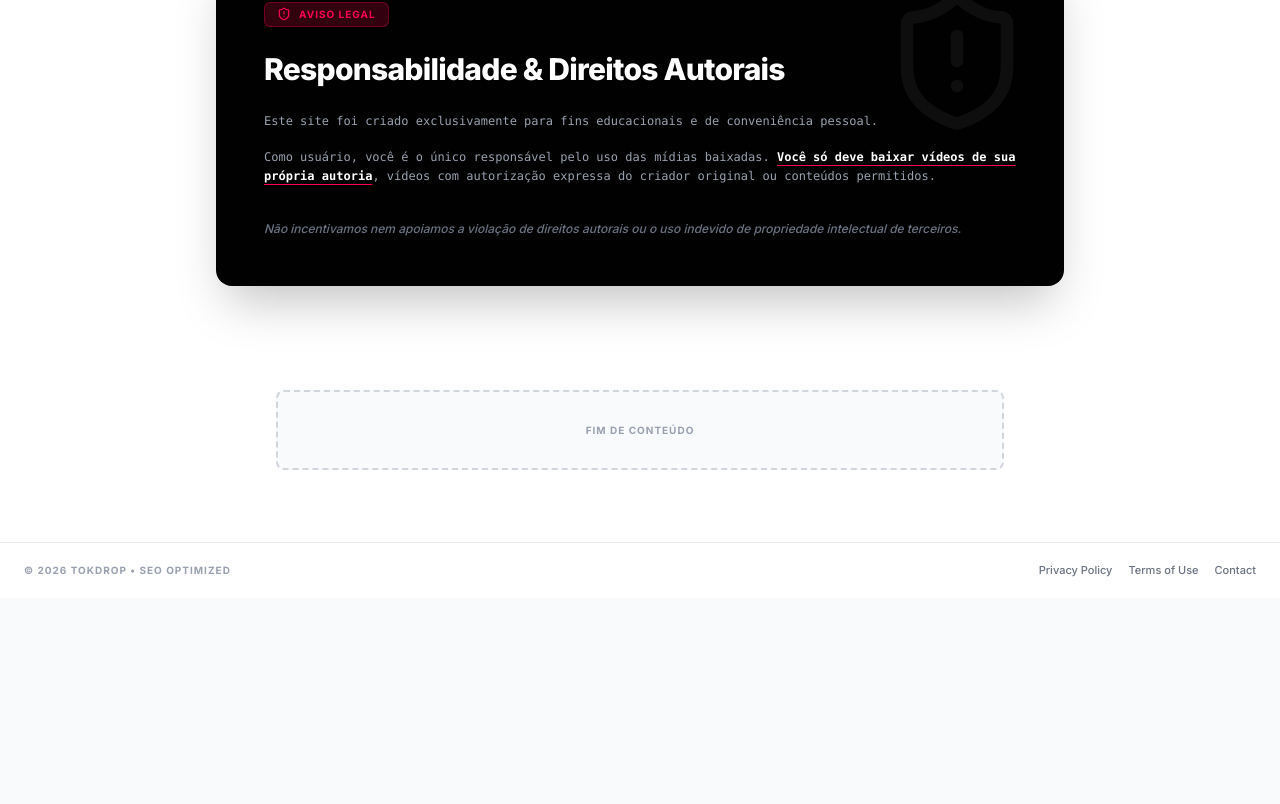
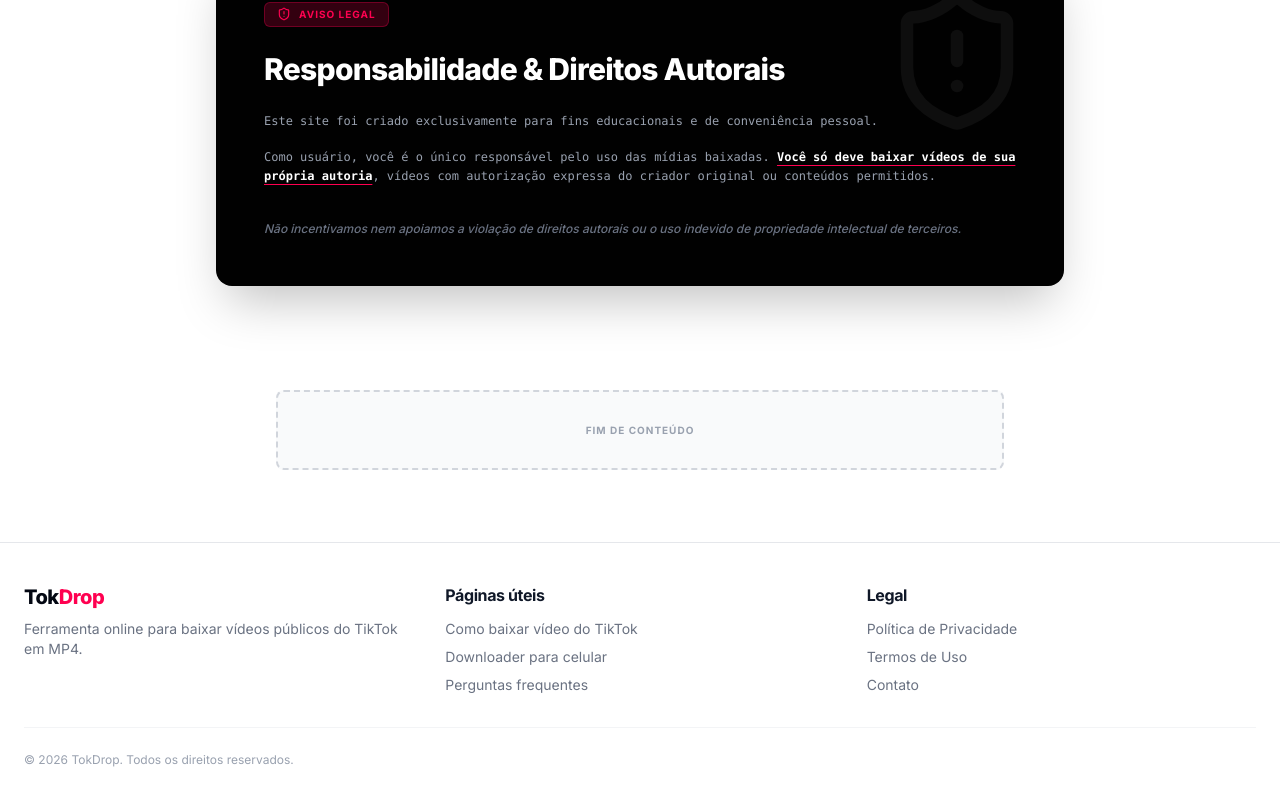
Before and after one commit to 14evertonalbertocorrea-coder/tokdrop, a React (Vite) app: page / in a window 1280 px wide. Shown: the part 3194-3998 px from the top of the page. Before the commit the page ends 3792 px from the top, so only its background shows below. Built offline with nearby package versions, Linux system fonts and the light colour scheme.

Commit message:
Update Footer.tsx

```diff
--- a/src/components/Footer.tsx
+++ b/src/components/Footer.tsx
@@ -1,19 +1,40 @@
 import React from 'react';
 import { Link } from 'react-router-dom';
-import { Download, Youtube, Instagram, Twitter } from 'lucide-react';
 
 export default function Footer() {
   return (
-    <footer className="h-14 bg-white border-t border-gray-200 px-6 flex items-center justify-between shrink-0">
-      <div className="max-w-7xl mx-auto w-full flex items-center justify-between">
-        <div className="text-[10px] text-gray-400 uppercase tracking-widest font-bold">
-          © {new Date().getFullYear()} TokDrop • SEO Optimized
+    <footer className="bg-white border-t border-gray-200 px-6 py-10">
+      <div className="max-w-7xl mx-auto grid grid-cols-1 md:grid-cols-3 gap-8">
+        <div>
+          <h3 className="font-black text-xl text-gray-950 mb-2">
+            Tok<span className="text-brand">Drop</span>
+          </h3>
+          <p className="text-sm text-gray-500">
+            Ferramenta online para baixar vídeos públicos do TikTok em MP4.
+          </p>
         </div>
-        <div className="flex gap-4 text-[11px] font-medium text-gray-500">
-          <Link to="/privacy-policy" className="hover:text-brand transition-colors">Privacy Policy</Link>
-          <Link to="/terms" className="hover:text-brand transition-colors">Terms of Use</Link>
-          <Link to="/contact" className="hover:text-brand transition-colors">Contact</Link>
+
+        <div>
+          <h4 className="font-bold text-gray-900 mb-3">Páginas úteis</h4>
+          <div className="flex flex-col gap-2 text-sm text-gray-500">
+            <Link to="/how-to-download-tiktok-video">Como baixar vídeo do TikTok</Link>
+            <Link to="/tiktok-downloader-mobile">Downloader para celular</Link>
+            <Link to="/download-tiktok-faq">Perguntas frequentes</Link>
+          </div>
         </div>
+
+        <div>
+          <h4 className="font-bold text-gray-900 mb-3">Legal</h4>
+          <div className="flex flex-col gap-2 text-sm text-gray-500">
+            <Link to="/privacy-policy">Política de Privacidade</Link>
+            <Link to="/terms">Termos de Uso</Link>
+            <Link to="/contact">Contato</Link>
+          </div>
+        </div>
+      </div>
+
+      <div className="max-w-7xl mx-auto mt-8 pt-6 border-t border-gray-100 text-xs text-gray-400">
+        © {new Date().getFullYear()} TokDrop. Todos os direitos reservados.
       </div>
     </footer>
   );
```
